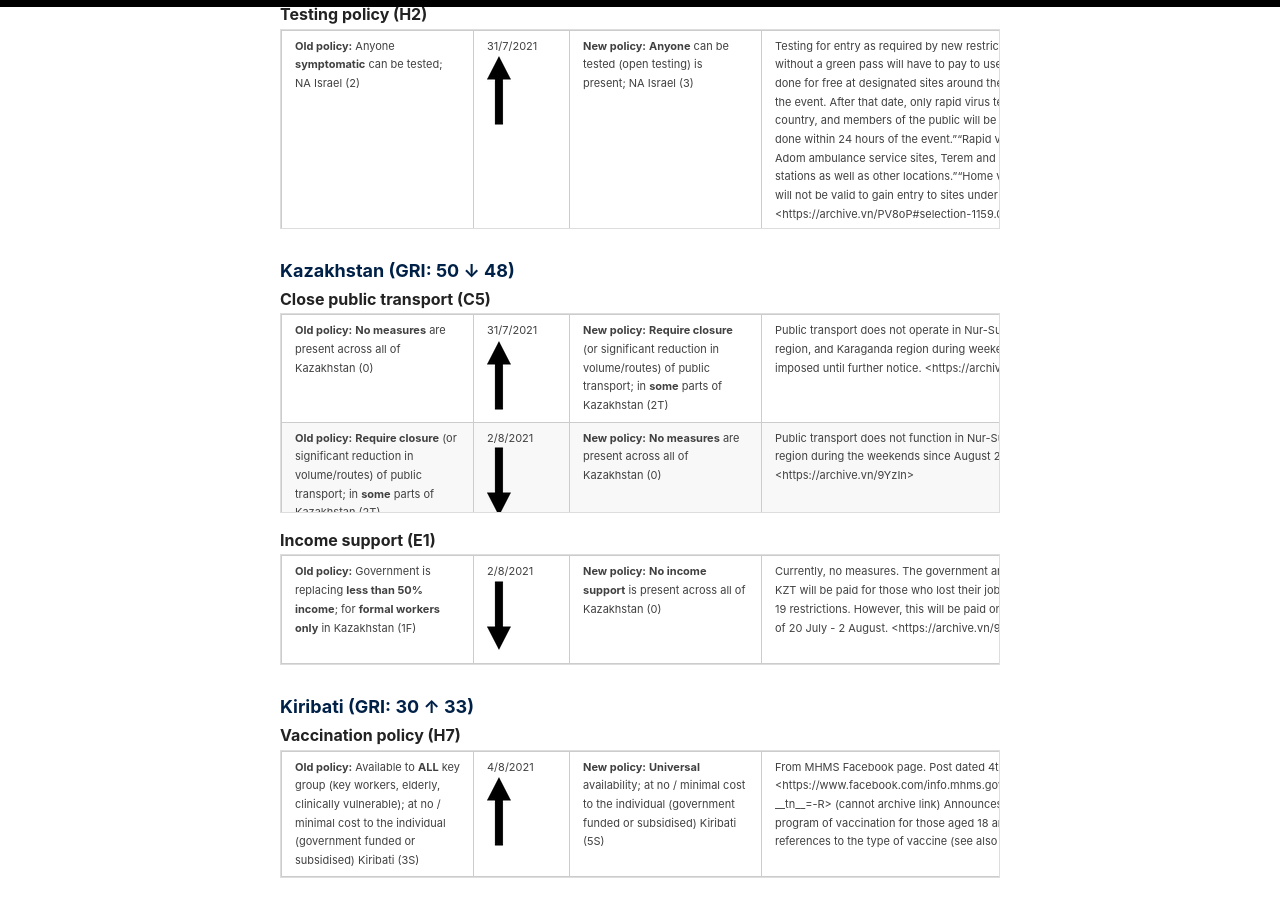
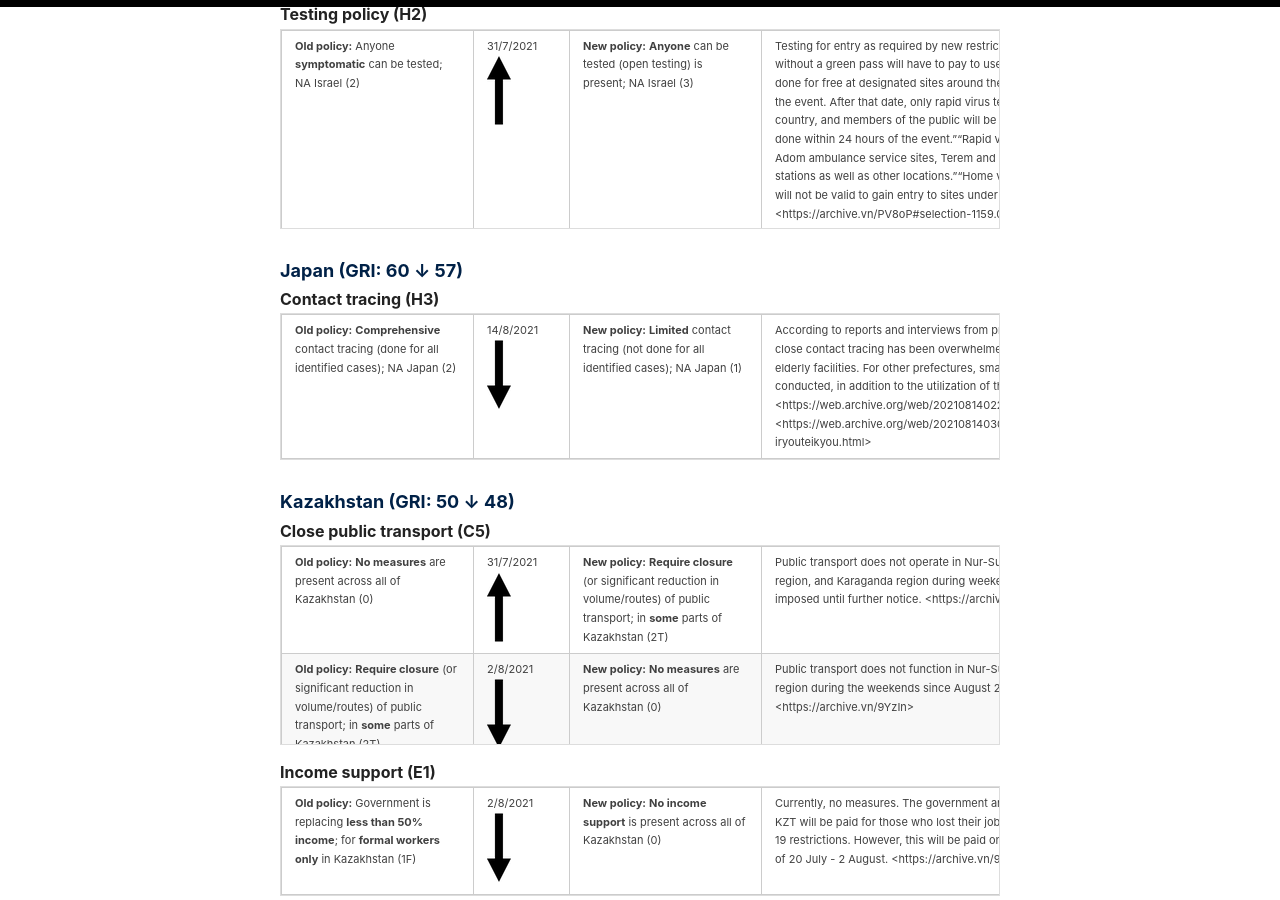
Before and after one commit to OxCGRT/oxcgrt.github.io, a Jekyll site: the page built from _pages/recent-changes.md, in a window 1280 px wide and 900 px high, scrolled down 9231 px. Built offline with Jekyll 4.4.1, drawn with Linux system fonts in a browser that asks for light colours.

Commit message:
Automated run of latest changes

```diff
--- a/_pages/recent-changes.md
+++ b/_pages/recent-changes.md
@@ -58,6 +58,7 @@ publication](https://doi.org/10.1038/s41562-021-01079-8).
 </div><div><a href="#eswatini-gri-63--61">Eswatini (GRI: 63 ↓ 61)</a>
 </div><div><a href="#gambia-gri-48--40">Gambia (GRI: 48 ↓ 40)</a>
 </div><div><a href="#hong kong-gri-74--73">Hong Kong (GRI: 74 ↓ 73)</a>
+</div><div><a href="#japan-gri-60--57">Japan (GRI: 60 ↓ 57)</a>
 </div><div><a href="#kazakhstan-gri-50--48">Kazakhstan (GRI: 50 ↓ 48)</a>
 </div><div><a href="#malta-gri-60--58">Malta (GRI: 60 ↓ 58)</a>
 </div><div><a href="#philippines-gri-64--60">Philippines (GRI: 64 ↓ 60)</a>
@@ -2865,6 +2866,69 @@ until 20.8.2021).”" Source:
 
 </div>
 
+### Japan (GRI: 60 ↓ 57)
+
+#### Contact tracing (H3)
+
+<div id="table-div">
+
+<div style="border: 1px solid #ddd; padding: 5px; overflow-x: scroll; width:100%; ">
+
+<table class="table" style="margin-left: auto; margin-right: auto;">
+
+<tbody>
+
+<tr>
+
+<td style="text-align:left;min-width: 2in; ">
+
+<b>Old policy:</b>
+
+<b>Comprehensive</b> contact tracing (done for all identified cases); NA
+Japan (2)
+
+</td>
+
+<td style="text-align:left;min-width: 1in; color: grey80 !important;">
+
+14/8/2021
+<img src="../images/down-arrow.png">
+
+</td>
+
+<td style="text-align:left;min-width: 2in; ">
+
+<b>New policy:</b>
+
+<b>Limited</b> contact tracing (not done for all identified cases); NA
+Japan (1)
+
+</td>
+
+<td style="text-align:left;min-width: 4in; ">
+
+According to reports and interviews from prefectures of Tokyo and
+Saitama, due to the high number of infections, close contact tracing has
+been overwhelmed and efforts have shifted to targeted/priority settings
+such as schools or elderly facilities. For other prefectures,
+small-cluster contact tracing continues to be manually and
+comprehensively conducted, in addition to the utilization of the
+COVID-19 Contact-Confirming Application (COCOA).
+<https://web.archive.org/web/20210814022625/https://www3.nhk.or.jp/news/html/20210814/k10013201711000.html>
+<https://web.archive.org/web/20210814030232/https://www.mhlw.go.jp/stf/covid-19/kansenkakudaiboushi-iryouteikyou.html>
+
+</td>
+
+</tr>
+
+</tbody>
+
+</table>
+
+</div>
+
+</div>
+
 ### Kazakhstan (GRI: 50 ↓ 48)
 
 #### Close public transport (C5)
```
Also changed, not shown: images/changes-map.png.
